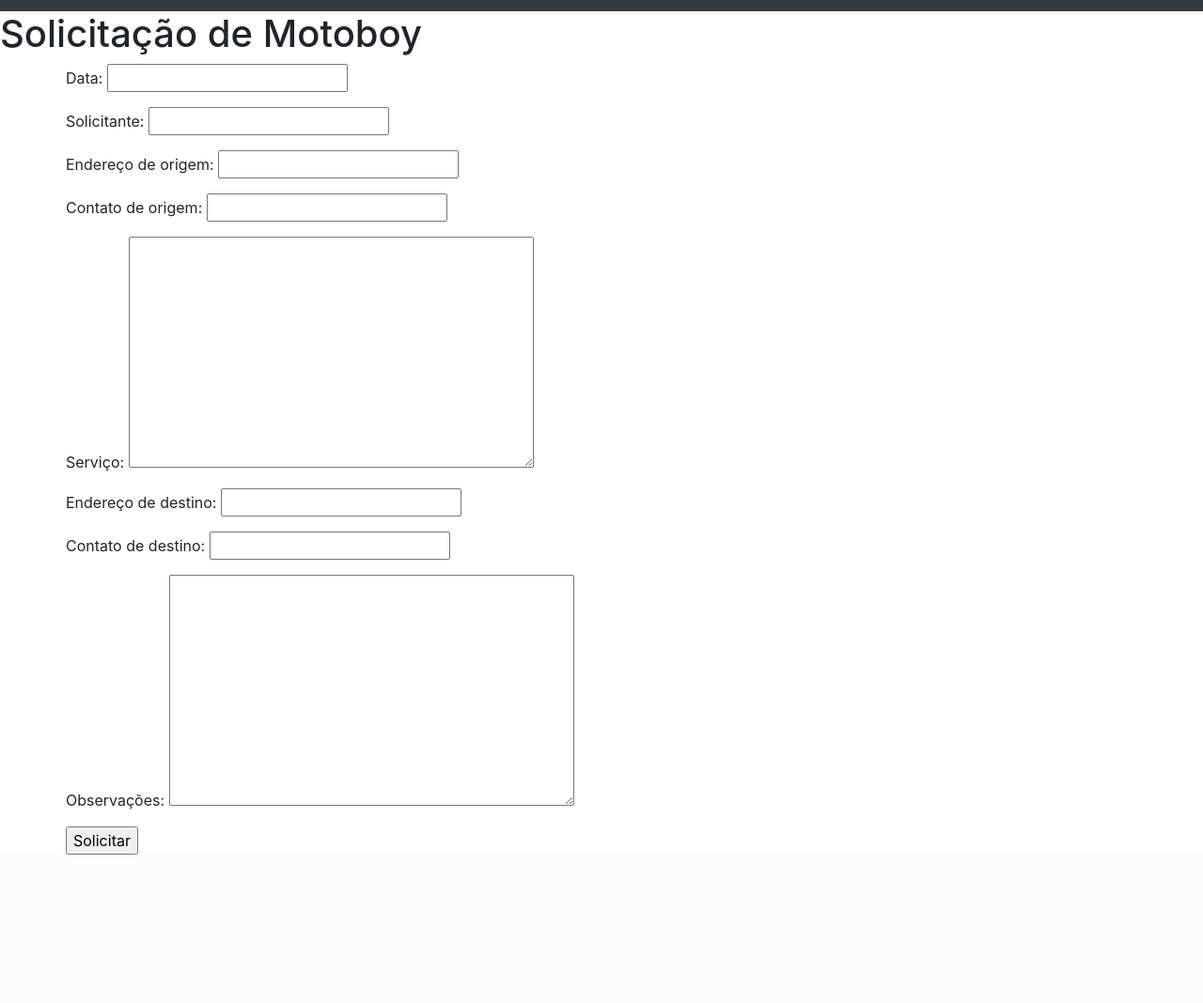
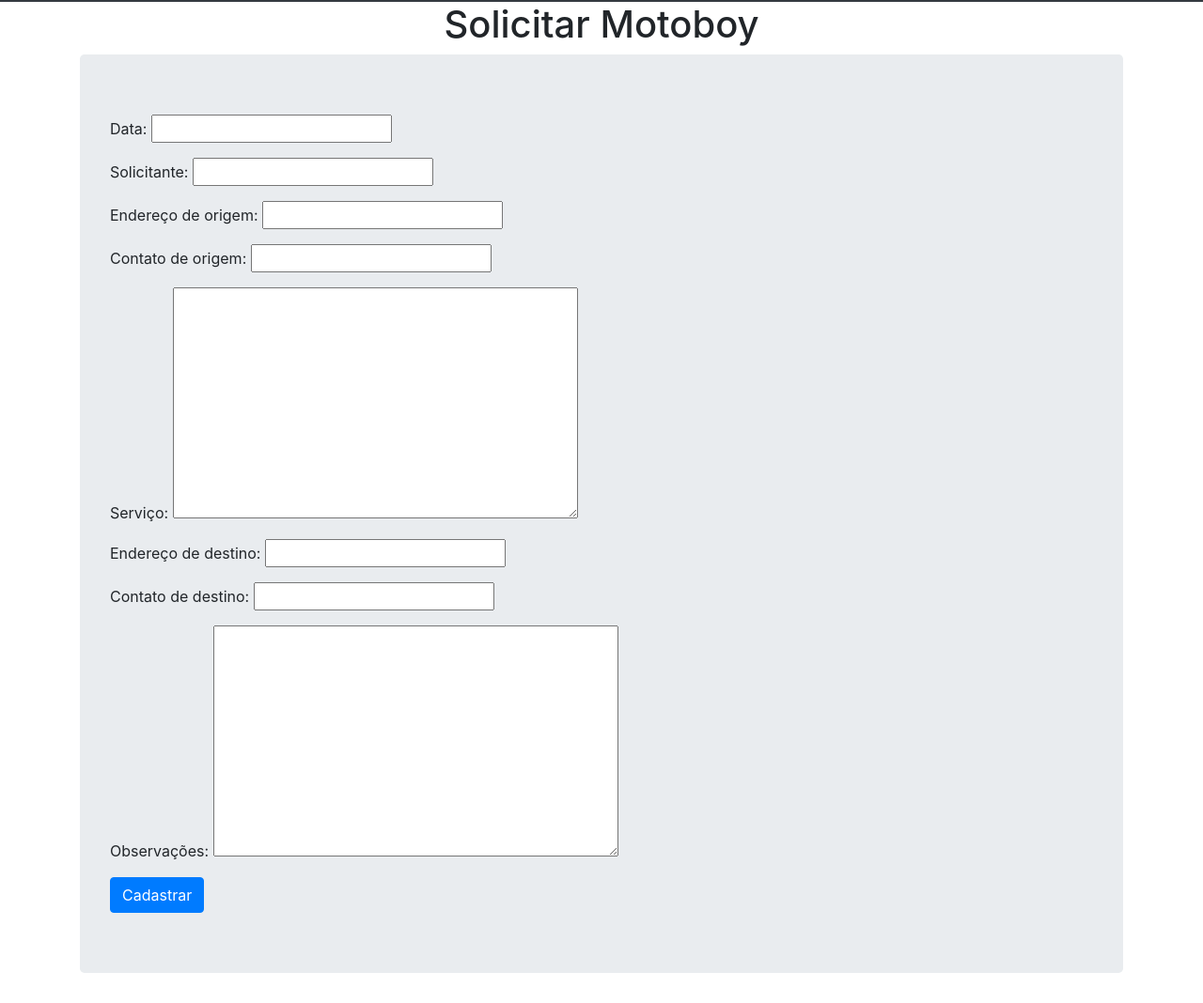
Before and after one commit to guiemi/motoboy-app, a Django app: page /solicitacao_motoboy/ in a window 1280 px wide. Shown: the part 314-1382 px from the top of the page at 94% size. Before the commit the page ends 1224 px from the top, so only its background shows below. Run offline with Django 3.2, Linux system fonts and the light colour scheme; some libraries are stand-ins or nearby versions.

Commit message:
Adiciona o link de 'sobre' ma navbar e um botão novo de cadastrar

```diff
--- a/solicitacao/templates/solicitacao_motoboy.html
+++ b/solicitacao/templates/solicitacao_motoboy.html
@@ -16,9 +16,9 @@
 
     <body>
         <nav class="navbar navbar-expand-md navbar-dark bg-dark">
-            <a class="navbar-brand" href="#"><img src="http://www.vertcap.com.br/wp-content/uploads/2016/08/logo-vert-white.png"
-                    alt=""></a>
+            <img src="http://www.vertcap.com.br/wp-content/uploads/2016/08/logo-vert-white.png" alt="">
             <div class="container-fluid">
+                <!-- Itens à esquerda -->
                 <ul class="nav navbar-nav">
                     <li class="nav-item">
                         <a class="nav-link" href="/">Home</a>
@@ -30,21 +30,27 @@
                         <a class="nav-link" href="/solicitacao_motoboy">Solicitar Motoboy</a>
                     </li>
                 </ul>
+
+                <!-- Itens à direita -->
+                <ul class="navbar-nav">
+                    <li class="nav-item">
+                        <a class="nav-link" href="/sobre">Sobre</a>
+                    </li>
+                </ul>
+
             </div>
         </nav>
 
-        <h1>Solicitação de Motoboy</h1>
+        <h1 class="text-center">Solicitar Motoboy</h1>
         <div class="container">
-            <div class="row">
-                <div class="column">
+            <div class="jumbotron">
                 <form method="POST">
                     {% csrf_token %}
                     {% for field in form %}
                     <p>{{ field.label }}: {{ field }}</p>
                     {% endfor %}
-                        <input type="submit" value="Solicitar">
+                    <button type="submit" class="btn btn-primary"> Cadastrar</button>
                 </form>
-                </div>
             </div>
         </div>
     </body>
```
Lines whose indentation alone changed are shown as unchanged.
